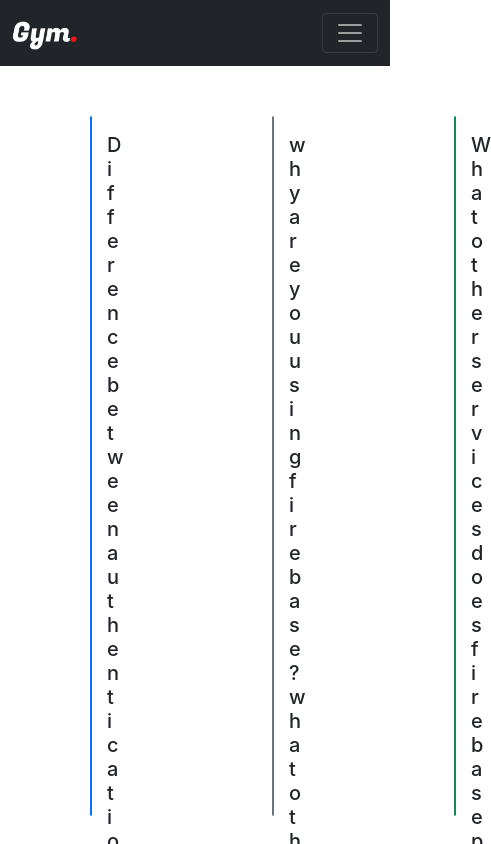
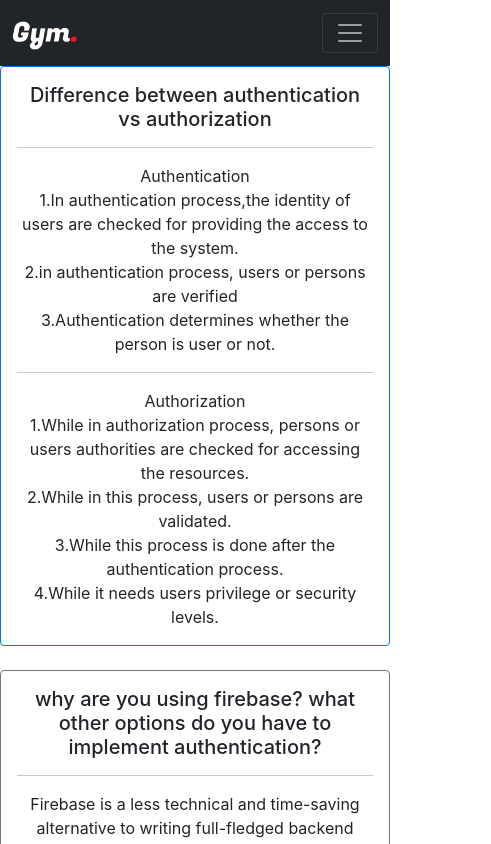
Before and after one commit to Reduwan-Nyx/Gym-Website, a React (Create React App) app: page /blog in a window 390 px wide. Shown: the top 844 px of the page, 491 px wide, since content can reach past the window. Built offline with nearby package versions, Linux system fonts and the light colour scheme; no server answers.

Commit message:
responsive completed

```diff
--- a/src/Pages/About/About.css
+++ b/src/Pages/About/About.css
@@ -1,6 +1,6 @@
 .card-container{
     margin: 0 auto;
-    width: 100%;
+    width: 50%;
     text-align: center;
 
 }
@@ -13,10 +13,8 @@
 }
 
 
-@media only screen and (min-width: 577px) and (max-width: 992px) {
-    .card img{
-        margin-left: 100px;
-
-
+@media only screen and (max-width: 576px) {
+    .card-container {
+        width: 100%;
     }
 }
--- a/src/Pages/Blog/Blog.css
+++ b/src/Pages/Blog/Blog.css
@@ -1,13 +1,12 @@
 .blog-container{
+    display: grid;
+    grid-template-columns: repeat(1,1fr);
     text-align: center;
-    margin: 50px 90px;
-    height: 700px;
+
 }
 
-@media only screen and (min-width: 577px) and (max-width: 992px) {
+@media only screen and (max-width: 576px) {
     .blog-container {
-        grid-template-columns: repeat(2, 1fr);
-        width: 50%;
-        height: 100px;
+        width: 100%;
     }
 }
--- a/src/Pages/Blog/Blog.js
+++ b/src/Pages/Blog/Blog.js
@@ -3,13 +3,9 @@ import { Card } from "react-bootstrap";
 import "./Blog.css";
 const Blog = () => {
   return (
-    <div className="blog d-flex ">
+    <div className="blogs ">
       <>
-        <Card
-          className="blog-container"
-          border="primary"
-          style={{ width: "18rem" }}
-        >
+        <Card className="blog-container " border="primary">
           <Card.Body>
             <Card.Title>
               Difference between authentication vs authorization
@@ -41,11 +37,7 @@ const Blog = () => {
         </Card>
         <br />
 
-        <Card
-          className="blog-container"
-          border="secondary"
-          style={{ width: "18rem" }}
-        >
+        <Card className="blog-container" border="secondary">
           <Card.Body>
             <Card.Title>
               why are you using firebase? what other options do you have to
@@ -68,16 +60,16 @@ const Blog = () => {
         </Card>
         <br />
 
-        <Card
-          className="blog-container"
-          border="success"
-          style={{ width: "18rem" }}
-        >
+        <Card className="blog-container" border="success">
           <Card.Body>
-            <Card.Title>What other services does firebase provide other than authentication</Card.Title>
+            <Card.Title>
+              What other services does firebase provide other than
+              authentication
+            </Card.Title>
             <hr />
             <Card.Text>
-              There are many services which Firebase provides, Most useful of them are:
+              There are many services which Firebase provides, Most useful of
+              them are:
               <hr />
               1.Cloud Firestore
               <br />
--- a/src/Pages/Login/Login/Login.css
+++ b/src/Pages/Login/Login/Login.css
@@ -0,0 +1,8 @@
+.login{
+    width: 50%;
+}
+@media only screen and (max-width: 576px) {
+    .container{
+        width: 100%;
+    }
+}
--- a/src/Pages/Login/Login/Login.js
+++ b/src/Pages/Login/Login/Login.js
@@ -7,6 +7,7 @@ import Loading from "../../Shared/Loading/Loading";
 import SocialLogin from "../SocialLogin/SocialLogin";
  import { ToastContainer, toast } from "react-toastify";
  import "react-toastify/dist/ReactToastify.css";
+ import './Login.css'
 
 const Login = () => {
     const emailRef = useRef('')
@@ -72,7 +73,7 @@ const Login = () => {
     }
 
   return (
-    <div className="container w-50 mx-auto">
+    <div className="login container ">
       <h2 className="mt-4 text-center">Please Log in</h2>
       <Form onSubmit={handleSubmit}>
         <Form.Group className="mb-3" controlId="formBasicEmail">
--- a/src/Pages/Login/Register/Register.css
+++ b/src/Pages/Login/Register/Register.css
@@ -13,3 +13,9 @@
     margin: 0 auto;
     width: 50%;
 }
+
+@media only screen and (max-width: 576px) {
+    .register-form {
+        width: 100%;
+    }
+}
--- /dev/null
+++ b/src/Pages/ServiceDetail/ServiceDetail.css
@@ -0,0 +1,4 @@
+.servicedetail{
+    margin-bottom: 170px;
+    margin-top: 150px;
+}
--- a/src/Pages/ServiceDetail/ServiceDetail.js
+++ b/src/Pages/ServiceDetail/ServiceDetail.js
@@ -1,14 +1,13 @@
 import React from 'react';
 import { Link, useParams } from 'react-router-dom';
-
+import './ServiceDetail.css'
 const ServiceDetail = () => {
-
     const {serviceId} = useParams()
     return (
         <div>
 
-            <h1> {serviceId}</h1>
-            <div className='mx-auto text-center'>
+
+            <div className='servicedetail mx-auto text-center'>
                 <Link to="/checkout">
                 <button className='btn btn-primary'>Proceed Checkout</button>
             </Link>
```
Lines whose indentation alone changed are shown as unchanged.
